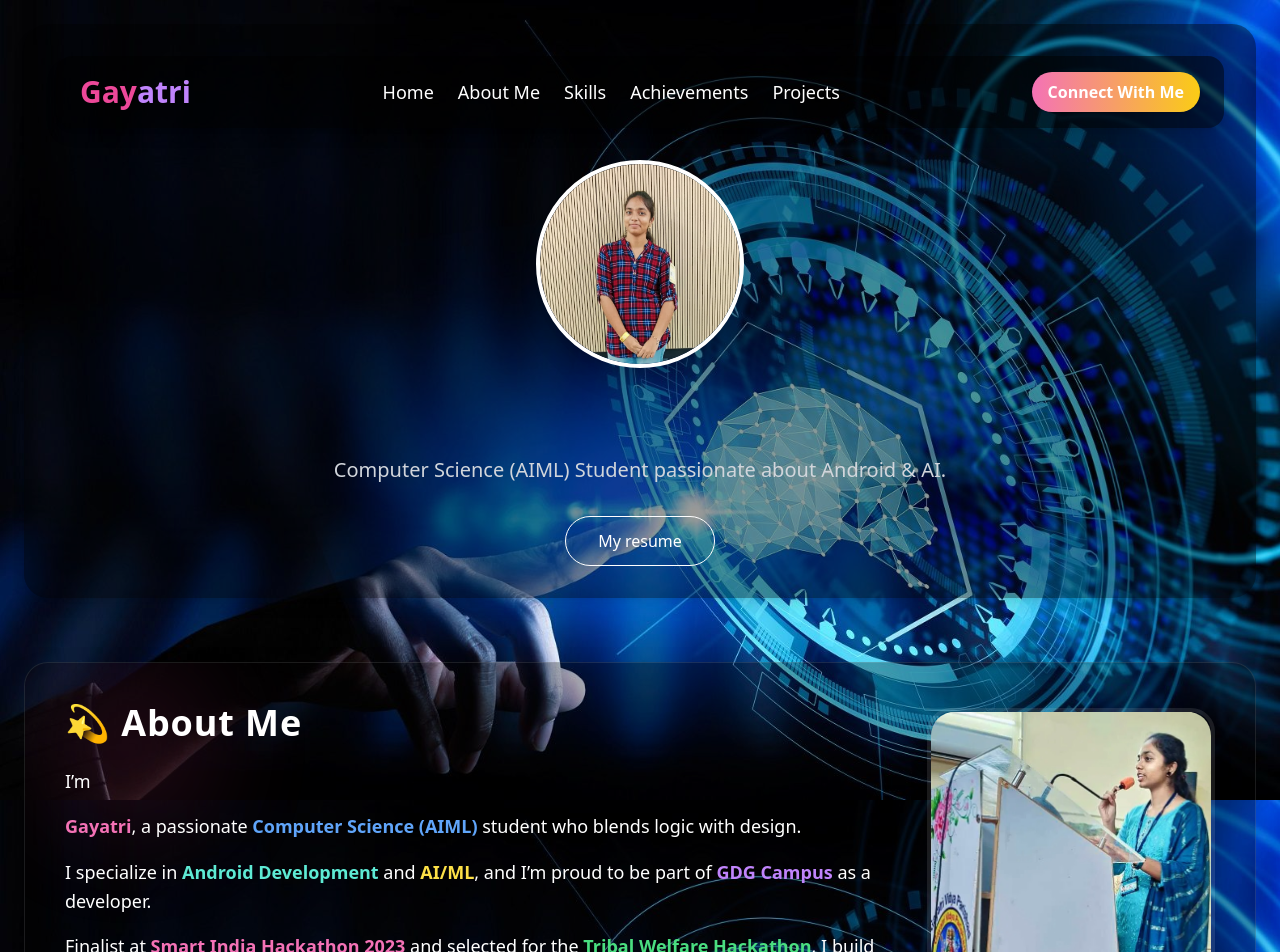
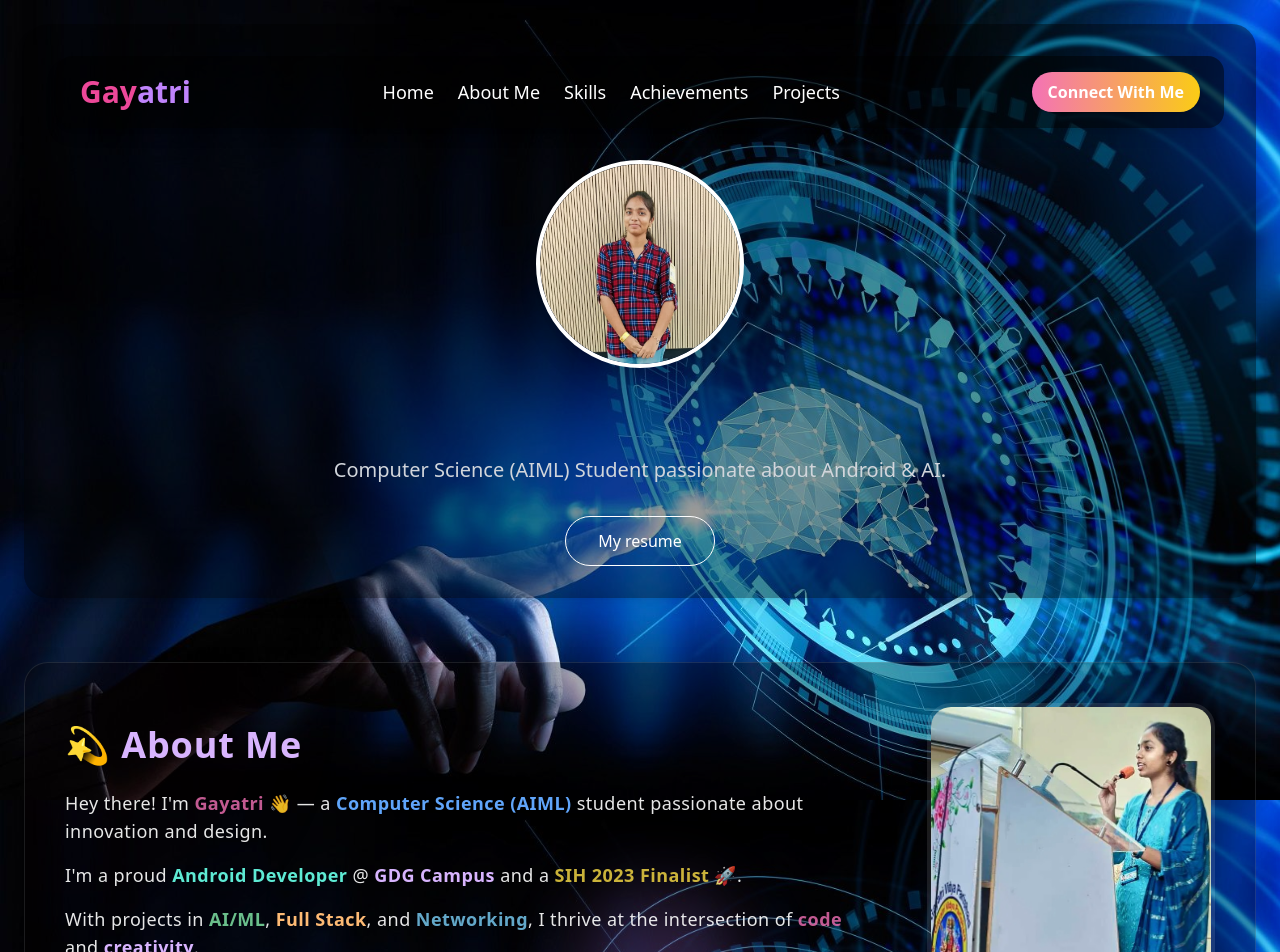
Before and after one commit to gayatrihub/my_port, a React (Create React App) app: page / in a window 1280 px wide. Shown: the top 952 px of the page. Built offline with nearby package versions, Linux system fonts and the light colour scheme.

Commit message:
Update App.js

```diff
--- a/src/App.js
+++ b/src/App.js
@@ -318,10 +318,11 @@ function App() {
 </section>
 
 
-<section className="relative bg-black bg-opacity-30 p-10 rounded-3xl shadow-2xl mb-16 text-white overflow-hidden border border-white/10">
-  {/* Animated floating blobs */}
-  <div className="absolute w-32 h-32 bg-pink-500 opacity-10 rounded-full blur-3xl top-5 left-10 animate-pulse" />
-  <div className="absolute w-24 h-24 bg-blue-400 opacity-10 rounded-full blur-2xl bottom-5 right-20 animate-ping" />
+<section className="relative bg-black bg-opacity-30 p-10 rounded-3xl shadow-2xl mb-16 text-white border border-white/10 overflow-hidden">
+  {/* ✨ Background animated blobs */}
+  <div className="absolute w-48 h-48 bg-pink-500 opacity-20 rounded-full blur-3xl top-[-3rem] left-[-3rem] animate-ping" />
+  <div className="absolute w-32 h-32 bg-blue-400 opacity-10 rounded-full blur-2xl bottom-[-2rem] right-[4rem] animate-pulse" />
+  <div className="absolute w-40 h-40 bg-purple-400 opacity-10 rounded-full blur-2xl top-[50%] left-[45%] animate-pulse" />
 
   <motion.div
     className="flex flex-col md:flex-row items-center justify-between gap-12 z-10 relative"
@@ -329,14 +330,14 @@ function App() {
     whileInView="visible"
     viewport={{ once: true }}
     variants={{
-      hidden: { opacity: 0, y: 50 },
+      hidden: { opacity: 0, y: 40 },
       visible: { opacity: 1, y: 0, transition: { staggerChildren: 0.4 } },
     }}
   >
-    {/* Text Section */}
-    <div className="flex-1">
+    {/* 💬 Text Section */}
+    <div className="flex-1 text-lg tracking-wide">
       <motion.h2
-        className="text-4xl font-bold mb-6 tracking-wide"
+        className="text-4xl font-bold mb-6 tracking-wide text-purple-300"
         initial={{ opacity: 0, x: -50 }}
         animate={{ opacity: 1, x: 0 }}
         transition={{ duration: 0.8 }}
@@ -345,35 +346,34 @@ function App() {
       </motion.h2>
 
       {[
-        "I’m ",
-        "<pink>Gayatri</pink>, a passionate <blue>Computer Science (AIML)</blue> student who blends logic with design.",
-        "I specialize in <teal>Android Development</teal> and <yellow>AI/ML</yellow>, and I’m proud to be part of <purple>GDG Campus</purple> as a developer.",
-        "Finalist at <pink>Smart India Hackathon 2023</pink> and selected for the <green>Tribal Welfare Hackathon</green>, I build solutions that matter.",
-        "I'm also a <pink>mandala artist</pink> and storyteller, turning creativity into code and canvas.",
-        "I’ve interned in <orange>Full-Stack Development</orange>, <sky>Python</sky>, and <sky>Networking</sky> — and I'm always learning!",
+        "Hey there! I'm <pink>Gayatri</pink> 👋 — a <blue>Computer Science (AIML)</blue> student passionate about innovation and design.",
+        "I'm a proud <teal>Android Developer</teal> @ <purple>GDG Campus</purple> and a <yellow>SIH 2023 Finalist</yellow> 🚀.",
+        "With projects in <green>AI/ML</green>, <orange>Full Stack</orange>, and <sky>Networking</sky>, I thrive at the intersection of <pink>code</pink> and <purple>creativity</purple>.",
+        "I’m also a <pink>mandala artist</pink> who turns imagination into visuals and algorithms.",
+        "Learning, building, leading — that’s my mantra 💡",
       ].map((line, index) => (
         <motion.p
           key={index}
-          className="mb-4 text-lg leading-relaxed"
-          initial={{ opacity: 0, x: -30 }}
-          animate={{ opacity: 1, x: 0 }}
+          className="mb-4 text-white/90"
+          initial={{ opacity: 0, y: 20 }}
+          animate={{ opacity: 1, y: 0 }}
           transition={{ delay: 0.4 + index * 0.3 }}
           dangerouslySetInnerHTML={{
             __html: line
-              .replace(/<pink>(.*?)<\/pink>/g, '<span class="text-pink-400 font-semibold">$1</span>')
-              .replace(/<blue>(.*?)<\/blue>/g, '<span class="text-blue-400 font-semibold">$1</span>')
-              .replace(/<teal>(.*?)<\/teal>/g, '<span class="text-teal-300 font-semibold">$1</span>')
-              .replace(/<yellow>(.*?)<\/yellow>/g, '<span class="text-yellow-300 font-semibold">$1</span>')
-              .replace(/<purple>(.*?)<\/purple>/g, '<span class="text-purple-400 font-semibold">$1</span>')
-              .replace(/<green>(.*?)<\/green>/g, '<span class="text-green-400 font-semibold">$1</span>')
-              .replace(/<orange>(.*?)<\/orange>/g, '<span class="text-orange-300 font-semibold">$1</span>')
-              .replace(/<sky>(.*?)<\/sky>/g, '<span class="text-sky-300 font-semibold">$1</span>'),
+              .replace(/<pink>(.*?)<\/pink>/g, '<span class="text-pink-400 font-bold animate-pulse">$1</span>')
+              .replace(/<blue>(.*?)<\/blue>/g, '<span class="text-blue-400 font-bold animate-glow">$1</span>')
+              .replace(/<teal>(.*?)<\/teal>/g, '<span class="text-teal-300 font-bold animate-glow">$1</span>')
+              .replace(/<yellow>(.*?)<\/yellow>/g, '<span class="text-yellow-300 font-bold animate-pulse">$1</span>')
+              .replace(/<purple>(.*?)<\/purple>/g, '<span class="text-purple-300 font-bold animate-glow">$1</span>')
+              .replace(/<green>(.*?)<\/green>/g, '<span class="text-green-300 font-bold animate-pulse">$1</span>')
+              .replace(/<orange>(.*?)<\/orange>/g, '<span class="text-orange-300 font-bold animate-glow">$1</span>')
+              .replace(/<sky>(.*?)<\/sky>/g, '<span class="text-sky-300 font-bold animate-pulse">$1</span>'),
           }}
         />
       ))}
     </div>
 
-    {/* Profile Image Section */}
+    {/* 🖼️ Animated Image Section */}
     <motion.div
       className="md:w-[18rem] md:h-[24rem] w-52 h-64 rounded-3xl overflow-hidden border-4 border-white/10 shadow-xl"
       initial={{ scale: 0.7, opacity: 0 }}
@@ -388,11 +388,11 @@ function App() {
           y: [0, -10, 0],
           boxShadow: [
             "0 0 0px rgba(255, 255, 255, 0.2)",
-            "0 0 25px rgba(255, 105, 180, 0.5)",
+            "0 0 25px rgba(255, 105, 180, 0.4)",
             "0 0 0px rgba(255, 255, 255, 0.2)",
           ],
         }}
-        transition={{ duration: 6, repeat: Infinity, ease: "easeInOut" }}
+        transition={{ duration: 5, repeat: Infinity, ease: "easeInOut" }}
       />
     </motion.div>
   </motion.div>
```
